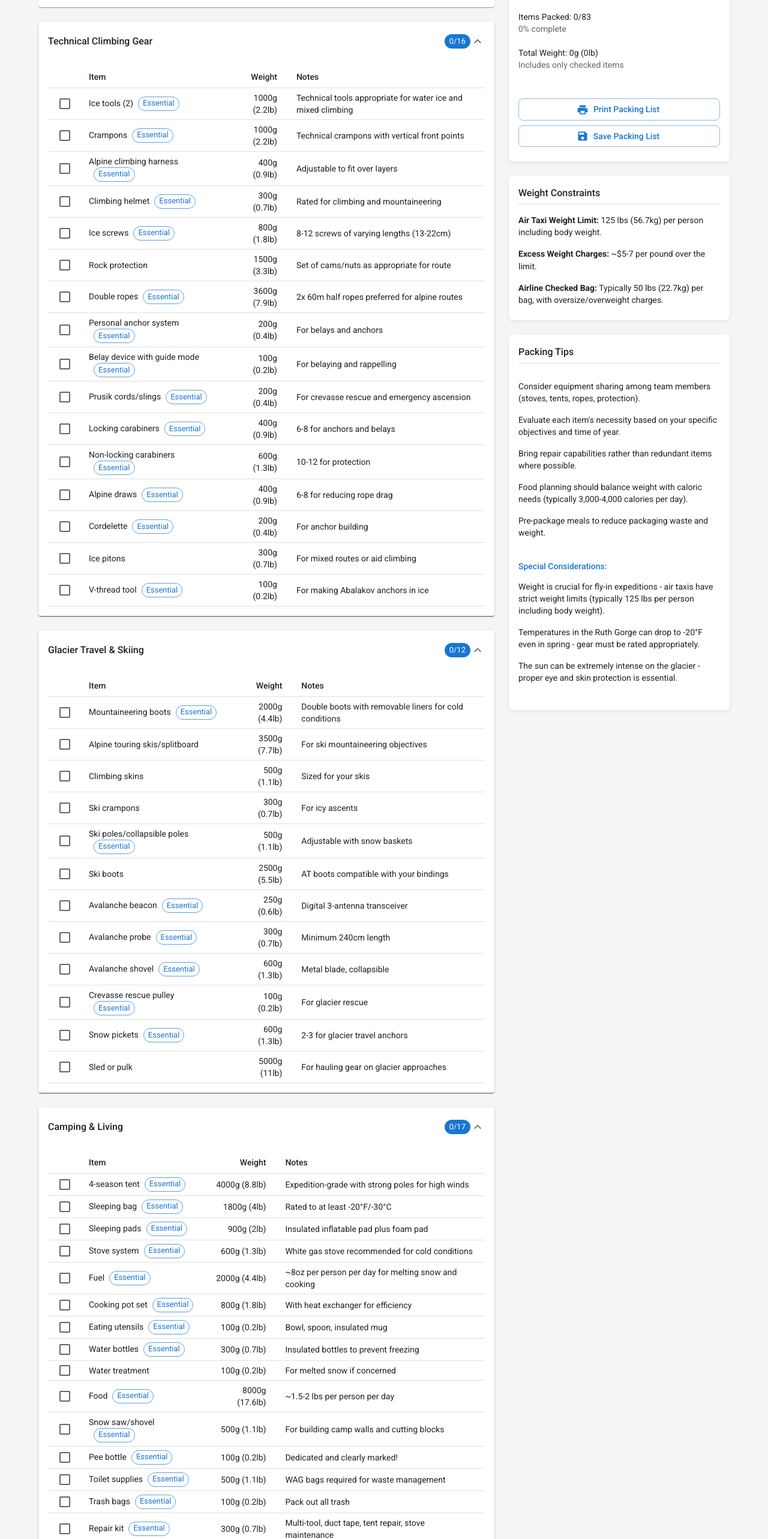
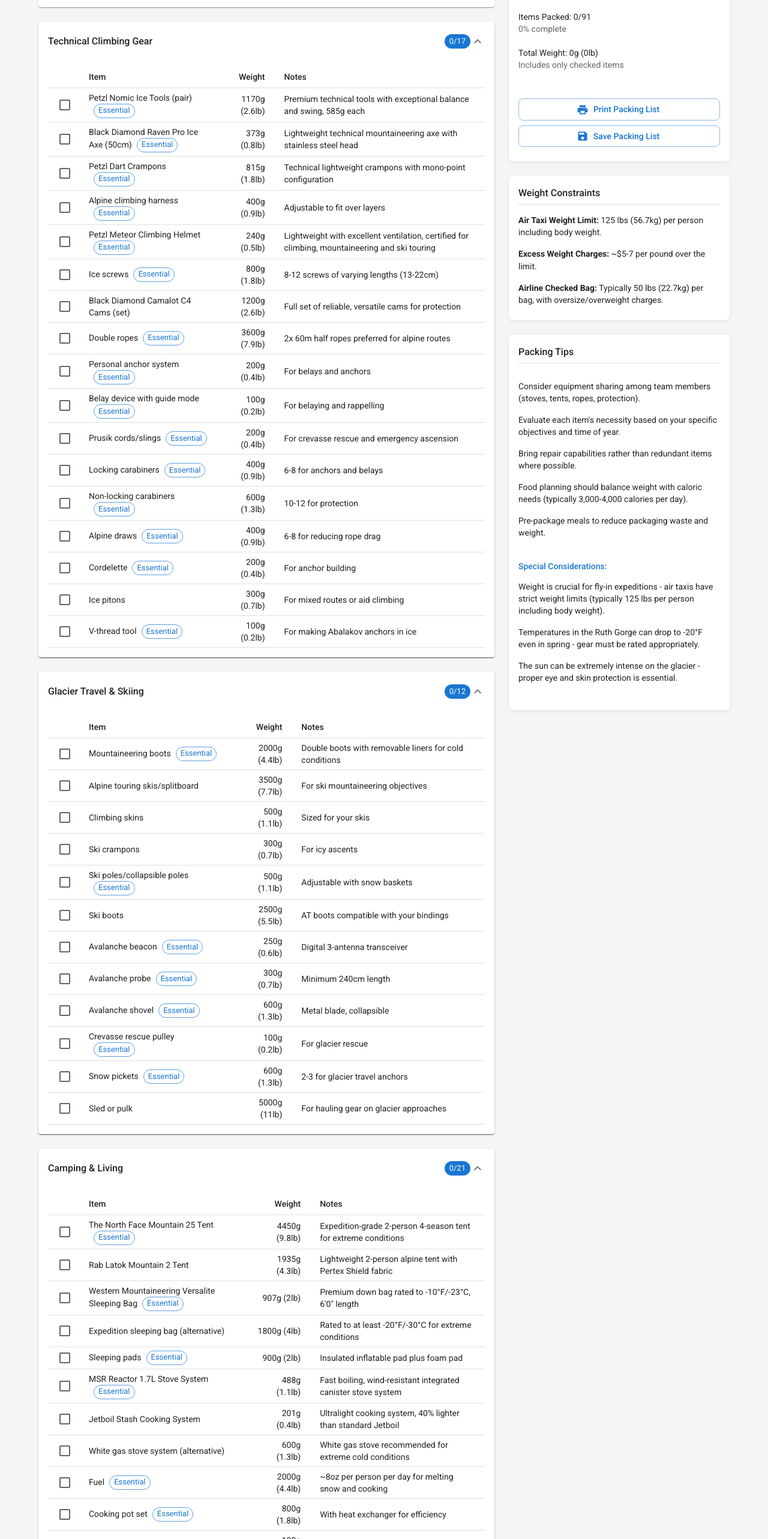
Before and after one commit to jesservillines/alaska-expedition-planner, a React (Create React App) app: page /packing in a window 1280 px wide. Shown: the part 234-2800 px from the top of the page at 60% size. Built offline with nearby package versions, Linux system fonts and the light colour scheme.

Commit message:
Add specific product details with exact weights to packing list including Petzl Nomic Ice Tools, Dart Crampons, MSR Reactor, Jetboil Stash, and other premium gear

```diff
--- a/src/data/packingList.js
+++ b/src/data/packingList.js
@@ -5,12 +5,13 @@ const packingList = {
     {
       name: "Technical Climbing Gear",
       items: [
-        { name: "Ice tools (2)", essential: true, weight: 1000, notes: "Technical tools appropriate for water ice and mixed climbing" },
-        { name: "Crampons", essential: true, weight: 1000, notes: "Technical crampons with vertical front points" },
+        { name: "Petzl Nomic Ice Tools (pair)", essential: true, weight: 1170, notes: "Premium technical tools with exceptional balance and swing, 585g each" },
+        { name: "Black Diamond Raven Pro Ice Axe (50cm)", essential: true, weight: 373, notes: "Lightweight technical mountaineering axe with stainless steel head" },
+        { name: "Petzl Dart Crampons", essential: true, weight: 815, notes: "Technical lightweight crampons with mono-point configuration" },
         { name: "Alpine climbing harness", essential: true, weight: 400, notes: "Adjustable to fit over layers" },
-        { name: "Climbing helmet", essential: true, weight: 300, notes: "Rated for climbing and mountaineering" },
+        { name: "Petzl Meteor Climbing Helmet", essential: true, weight: 240, notes: "Lightweight with excellent ventilation, certified for climbing, mountaineering and ski touring" },
         { name: "Ice screws", essential: true, weight: 800, notes: "8-12 screws of varying lengths (13-22cm)" },
-        { name: "Rock protection", essential: false, weight: 1500, notes: "Set of cams/nuts as appropriate for route" },
+        { name: "Black Diamond Camalot C4 Cams (set)", essential: false, weight: 1200, notes: "Full set of reliable, versatile cams for protection" },
         { name: "Double ropes", essential: true, weight: 3600, notes: "2x 60m half ropes preferred for alpine routes" },
         { name: "Personal anchor system", essential: true, weight: 200, notes: "For belays and anchors" },
         { name: "Belay device with guide mode", essential: true, weight: 100, notes: "For belaying and rappelling" },
@@ -43,10 +44,14 @@ const packingList = {
     {
       name: "Camping & Living",
       items: [
-        { name: "4-season tent", essential: true, weight: 4000, notes: "Expedition-grade with strong poles for high winds" },
-        { name: "Sleeping bag", essential: true, weight: 1800, notes: "Rated to at least -20°F/-30°C" },
+        { name: "The North Face Mountain 25 Tent", essential: true, weight: 4450, notes: "Expedition-grade 2-person 4-season tent for extreme conditions" },
+        { name: "Rab Latok Mountain 2 Tent", essential: false, weight: 1935, notes: "Lightweight 2-person alpine tent with Pertex Shield fabric" },
+        { name: "Western Mountaineering Versalite Sleeping Bag", essential: true, weight: 907, notes: "Premium down bag rated to -10°F/-23°C, 6'0\" length" },
+        { name: "Expedition sleeping bag (alternative)", essential: false, weight: 1800, notes: "Rated to at least -20°F/-30°C for extreme conditions" },
         { name: "Sleeping pads", essential: true, weight: 900, notes: "Insulated inflatable pad plus foam pad" },
-        { name: "Stove system", essential: true, weight: 600, notes: "White gas stove recommended for cold conditions" },
+        { name: "MSR Reactor 1.7L Stove System", essential: true, weight: 488, notes: "Fast boiling, wind-resistant integrated canister stove system" },
+        { name: "Jetboil Stash Cooking System", essential: false, weight: 201, notes: "Ultralight cooking system, 40% lighter than standard Jetboil" },
+        { name: "White gas stove system (alternative)", essential: false, weight: 600, notes: "White gas stove recommended for extreme cold conditions" },
         { name: "Fuel", essential: true, weight: 2000, notes: "~8oz per person per day for melting snow and cooking" },
         { name: "Cooking pot set", essential: true, weight: 800, notes: "With heat exchanger for efficiency" },
         { name: "Eating utensils", essential: true, weight: 100, notes: "Bowl, spoon, insulated mug" },
@@ -70,7 +75,7 @@ const packingList = {
         { name: "Soft shell pants", essential: true, weight: 500, notes: "Wind/water resistant, breathable" },
         { name: "Insulated pants", essential: true, weight: 600, notes: "Down or synthetic fill" },
         { name: "Hard shell pants", essential: true, weight: 400, notes: "Waterproof/breathable with full-length zips" },
-        { name: "Insulated jacket", essential: true, weight: 800, notes: "Substantial down or synthetic belay parka" },
+        { name: "Mammut Eigerjoch Pro IN Hooded Jacket", essential: true, weight: 826, notes: "Premium down jacket with Pertex Quantum Pro exterior for extreme conditions" },
         { name: "Hard shell jacket", essential: true, weight: 500, notes: "Waterproof/breathable with hood" },
         { name: "Glove liners", essential: true, weight: 50, notes: "Thin liner gloves for dexterity" },
         { name: "Mid-weight gloves", essential: true, weight: 150, notes: "For active climbing" },
@@ -85,6 +90,13 @@ const packingList = {
         { name: "Glacier glasses", essential: true, weight: 50, notes: "Category 4 lenses" },
         { name: "Goggles", essential: true, weight: 150, notes: "For storms and high wind" },
         { name: "Gaiters", essential: true, weight: 200, notes: "Full-height for deep snow" }
+      ]
+    },
+    {
+      name: "Packs & Carriers",
+      items: [
+        { name: "Hyperlite Mountain Gear Prism 40 Backpack", essential: true, weight: 827, notes: "Ultralight 40L alpine pack made from Dyneema composite fabric" },
+        { name: "Expedition pack (65-80L)", essential: false, weight: 2500, notes: "Larger pack for carrying full expedition loads" }
       ]
     },
     {
@@ -106,7 +118,8 @@ const packingList = {
         { name: "Sunscreen", essential: true, weight: 100, notes: "SPF 50+ and lip protection" },
         { name: "Blister treatment", essential: true, weight: 50, notes: "Moleskin, tape, 2nd skin" },
         { name: "Pain relievers", essential: true, weight: 50, notes: "Ibuprofen, acetaminophen" },
-        { name: "Emergency shelter", essential: true, weight: 300, notes: "Bivy sack or emergency blanket" },
+        { name: "Samaya Nano Bivy", essential: true, weight: 235, notes: "Ultralight emergency bivy made from 3-layer Nanovent fabric" },
+        { name: "Outdoor Research Alpine Bivy", essential: false, weight: 907, notes: "Fully-featured bivy with excellent weather protection" },
         { name: "Chemical hand/foot warmers", essential: false, weight: 200, notes: "For extreme cold" }
       ]
     },
```
